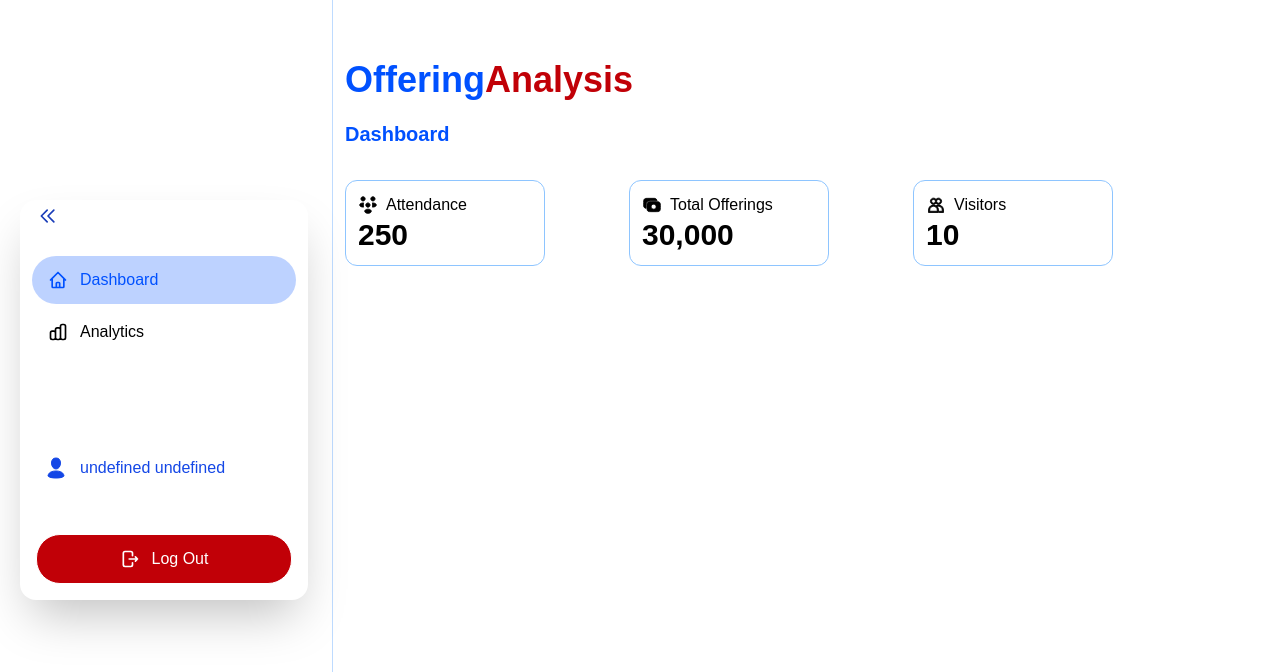
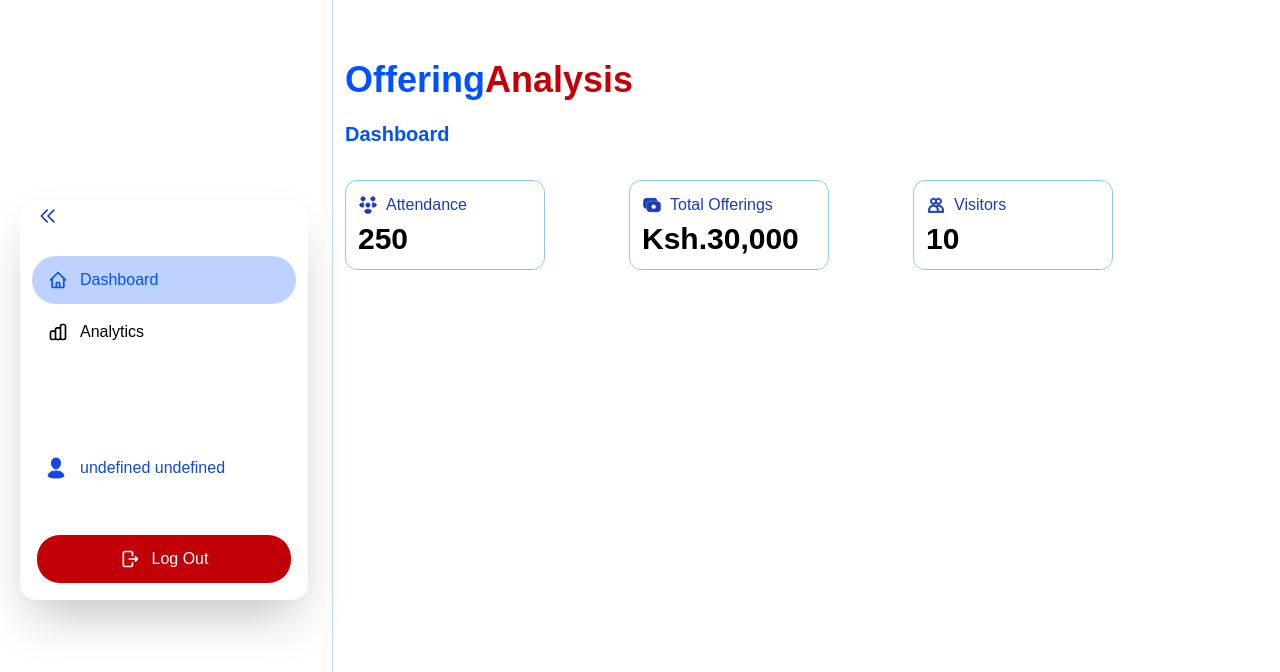
Before and after one commit to SamGombs20/OfferingAnalysisWeb, a Next.js app: page /dashboard in a window 1280 px wide. Shown: the top 672 px of the page. Built offline with nearby package versions, Linux system fonts and the light colour scheme.

Commit message:
Update:User dashboard design

```diff
--- a/app/dashboard/page.tsx
+++ b/app/dashboard/page.tsx
@@ -48,7 +48,7 @@ const cardData = [
         ></path>
       </>
     ),
-    details: "30,000",
+    details: "Ksh.30,000",
   },
   {
     title: "Visitors",
@@ -74,7 +74,7 @@ const DashboardPage = () => {
         <div className="flex gap-3 flex-wrap justify-evenly lg:w-3xl lg:justify-between mt-8">
             {cardData.map((item, index) => (
           <div key={index} className="flex min-w-50 border border-blue-300 rounded-xl p-3 flex-col">
-            <div className="flex items-center">
+            <div className="flex text-blue-800 mb-1 items-center">
               <svg
                 className="w-5 h-5 mr-2"
                 fill="none"
```
